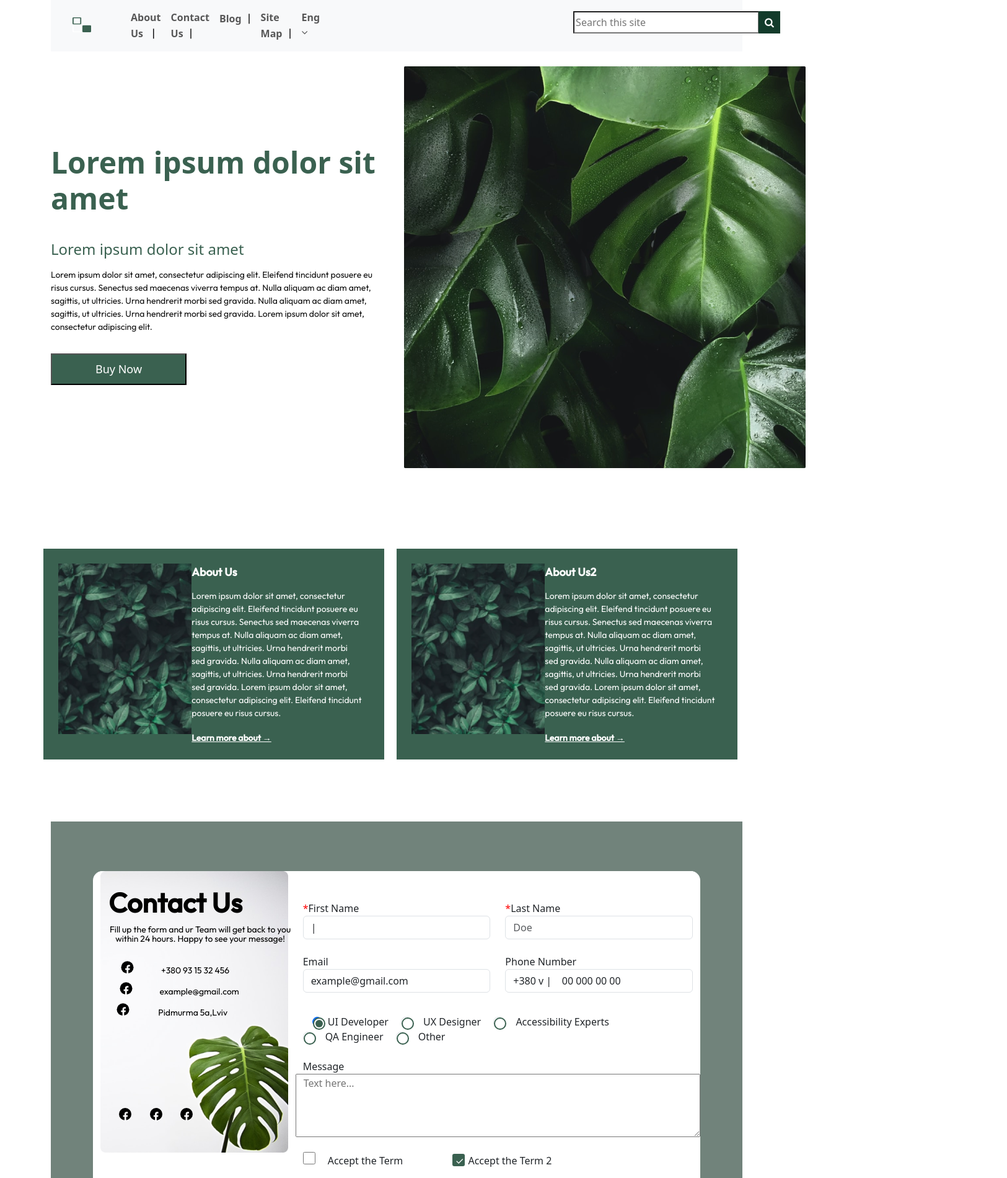
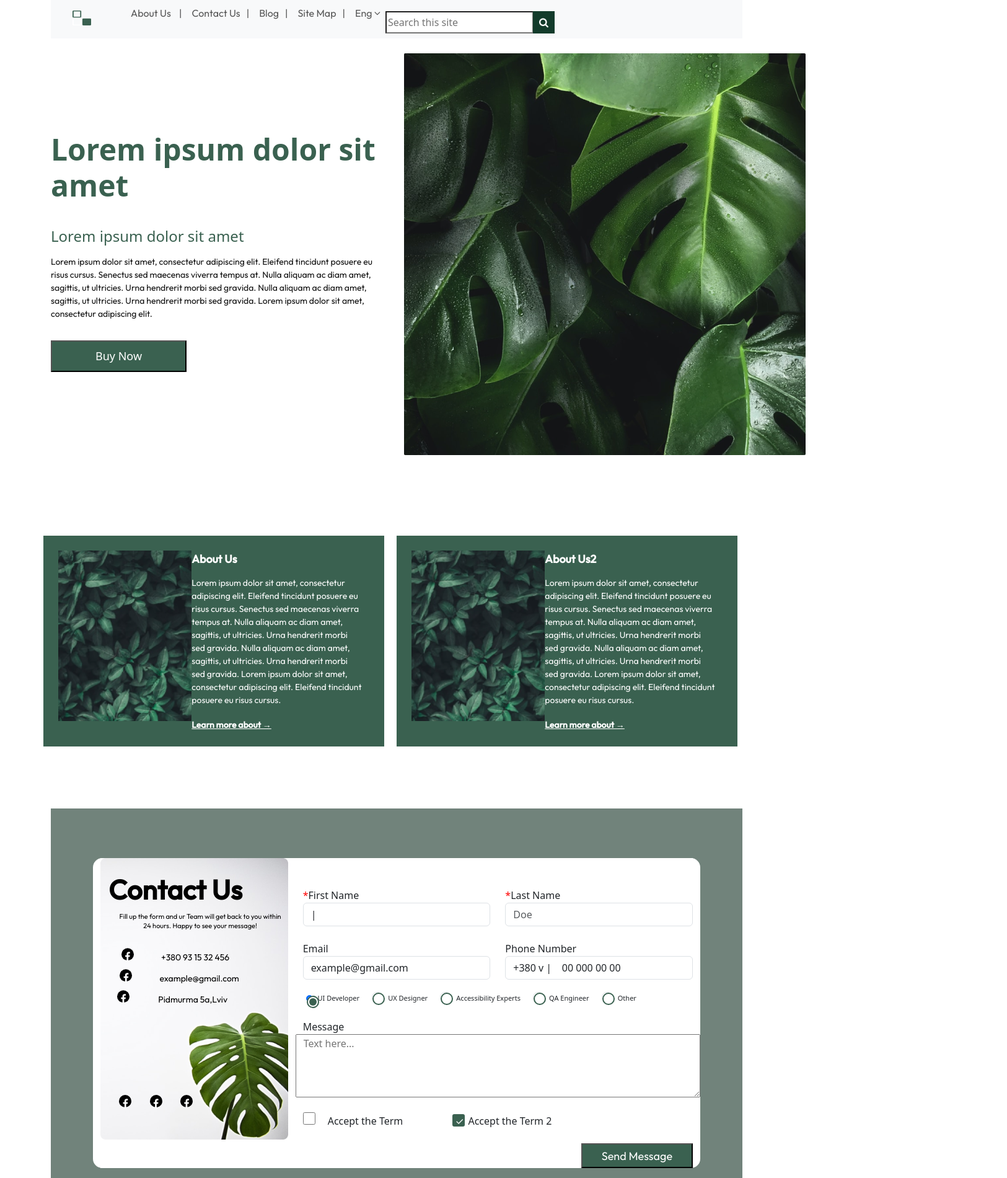
Before and after one commit to keerthanamurali123/accessibility, a plain HTML site: page index.html in a window 1280 px wide. Shown: the top 1900 px of the page at 62% size, 1625 px wide, since content can reach past the window. Drawn offline with nearby package versions, Linux system fonts and the light colour scheme.

Commit message:
Update index.css

```diff
--- a/index.css
+++ b/index.css
@@ -12,18 +12,25 @@ body {
   margin-right: 40px;
 }
 
-.nav-item a:after {
+/* .nav-item a:after {
   font-family:"Outfit";
   font-optical-sizing: auto;
   font-size: 18px;
   font-weight: 400 !important;
   line-height: 27px;
   color: #111111;
-}
+  display: inline !important;
+} */
 
 .nav-link {
-  font-weight:bolder !important;
-  text-decoration: none;
+  font-family: "Outfit";
+  font-weight:400;
+  font-size: 18px;
+  line-height: 27px;
+  width: 73px;
+  height: 27px;
+  display: inline !important;
+  /* text-decoration: none; */
   color: #111111;
 }
 
@@ -33,11 +40,12 @@ body {
   content: "|";
 }
 
-.sitesearch {
+#sitesearch {
   width: 300px;
   display: flex;
-  align-items: end;
+
   margin-left: 1px;
+  float: right;
 }
 
 .fa-search {
@@ -45,10 +53,11 @@ body {
   background-color: rgb(19, 59, 43);
   width: 35px;
   padding: 10px;
+  align-items: end;
 }
 
 .input-group {
-  margin-left: 400px;
+  /* margin-left: 400px; */
   margin-top: 10px;
 }
 .content1{
@@ -115,12 +124,13 @@ ul{
 }
 .contactmsg{
   font-family: outfit;
- font-size: 14px;
-  font-weight: 375;
+ font-size: 11px;
+  font-weight: 300;
   line-height: 15px;
-  width: 375px;
+  width: 350px;
   height: 42px;
   padding-left: 80px;
+  justify-content: left!important;
 }
 .contactaddr{
   font-size: 14px;
@@ -131,14 +141,15 @@ ul{
   color: red;
 }
 .check{
-  margin-left: 15px;
-  margin-top: 35px !important;
+  margin-left: 5px;
+  margin-top: 22px !important;
+  font-size: 11px;
 }
 
 
 .form-check-input{
   position: relative;
-  width: 20px;
+  width: 13px;
   height: 20px;
   margin-right: 5px;
   appearance: none !important;
```
